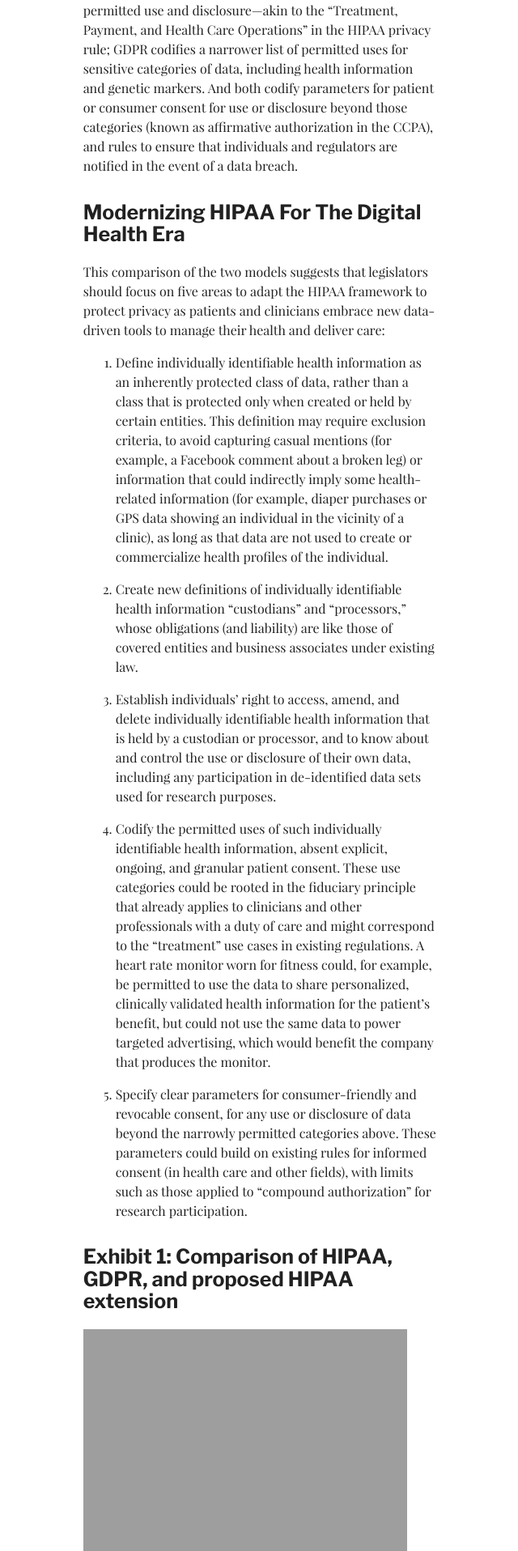
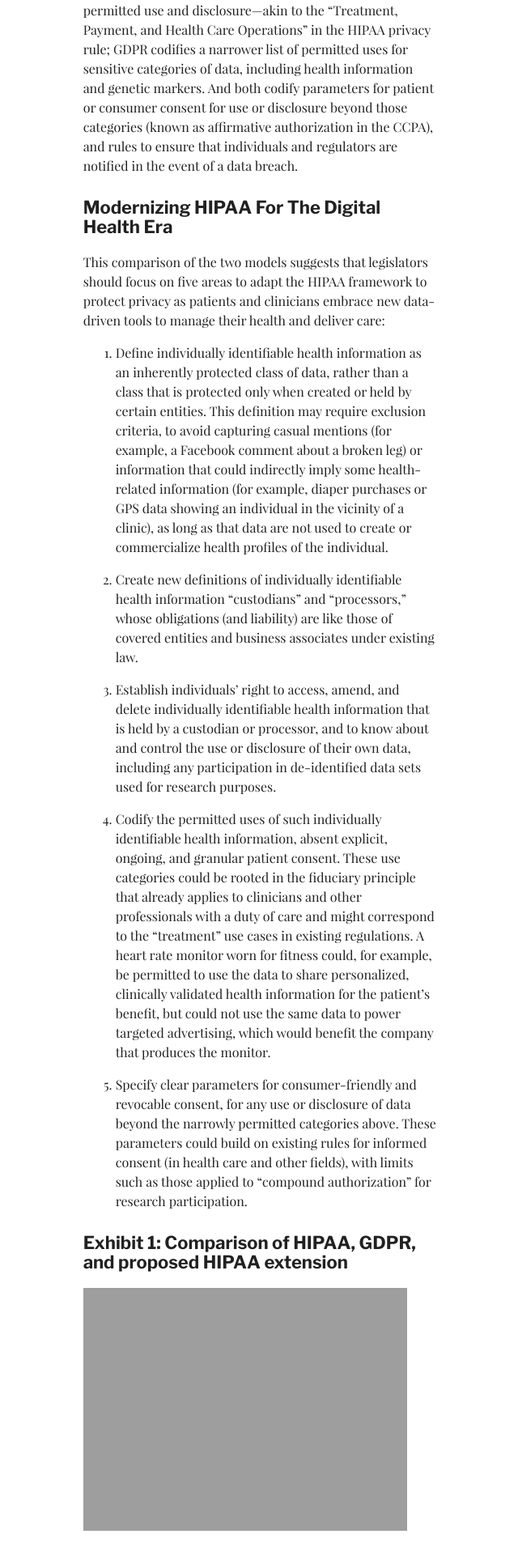
Before and after one commit to danielponeill/danielponeill.github.io, a Jekyll site: the page built from _posts/2019-12-10-Health data privacy and digital health.md, in a window 1280 px wide. Shown: the part 3475-5391 px from the top of the page at 81% size, without its empty margins (319-959 px from the left). Built offline with Jekyll 4.4.1, drawn with Linux system fonts in a browser that asks for light colours; some web fonts are replaced.

Commit message:
Update 2019-12-10-Health data privacy and digital health.md

```diff
--- a/_posts/2019-12-10-Health data privacy and digital health.md
+++ b/_posts/2019-12-10-Health data privacy and digital health.md
@@ -25,7 +25,7 @@ Two recent consumer protection laws, the European General Data Protection Regula
 Beyond this structural difference, HIPAA and the GDPR contain many similar patterns (see exhibit 1 below). Both employ the notion of a primary data custodian (a “covered entity” in HIPAA or a “controller” in the GDPR) and a third party, which may process data on that custodian’s behalf (business associate or processor). Both define categories of permitted use and disclosure—akin to the “Treatment, Payment, and Health Care Operations” in the HIPAA privacy rule; GDPR codifies a narrower list of permitted uses for sensitive categories of data, including health information and genetic markers. And both codify parameters for patient or consumer consent for use or disclosure beyond those categories (known as affirmative authorization in the CCPA), and rules to ensure that individuals and regulators are notified in the event of a data breach.
 
 
-# Modernizing HIPAA For The Digital Health Era
+## Modernizing HIPAA For The Digital Health Era
 
 This comparison of the two models suggests that legislators should focus on five areas to adapt the HIPAA framework to protect privacy as patients and clinicians embrace new data-driven tools to manage their health and deliver care:
 
@@ -39,9 +39,9 @@ This comparison of the two models suggests that legislators should focus on five
 
 5. Specify clear parameters for consumer-friendly and revocable consent, for any use or disclosure of data beyond the narrowly permitted categories above. These parameters could build on existing rules for informed consent (in health care and other fields), with limits such as those applied to “compound authorization” for research participation.
 
-# Exhibit 1: Comparison of HIPAA, GDPR, and proposed HIPAA extension
+## Exhibit 1: Comparison of HIPAA, GDPR, and proposed HIPAA extension
 
-![Comparison of HIPAA, GDPR, and proposed HIPAA extension]({{"/images/HIPAA vs GDPR_dponeill.PNG"|absolute_url}})
+![Comparison of HIPAA, GDPR, and proposed HIPAA extension]({{"/images/HIPAA_vs_GDRP.PNG"|absolute_url}})
 
 Once these definitions are established, legislators can then extend existing security and breach notification rules to all custodians and processors. This would involve little change (and hence few new burdens) for covered entities and business associates that must already adhere to the same rules under the HIPAA umbrella. It also ensures a single set of security standards that can continue to evolve as technical methods (for example, de-identification) progress. There is a precedent for this sort of extension—HITECH included business associates in the breach notification rules, through an update to the HIPAA Breach Notification regulations. Accordingly, many software companies active in health care already carry obligations to report breaches of protected health data to the covered entity, which then notifies individuals, the media, and the Department of Health and Human Services (HHS) secretary as usual. A further extension would be a natural follow-on step, incorporating other patient-facing products from the same firms (such as personal health records) and other companies that capture, store, and process individually identifiable health information outside of a covered entity relationship.
 
```
